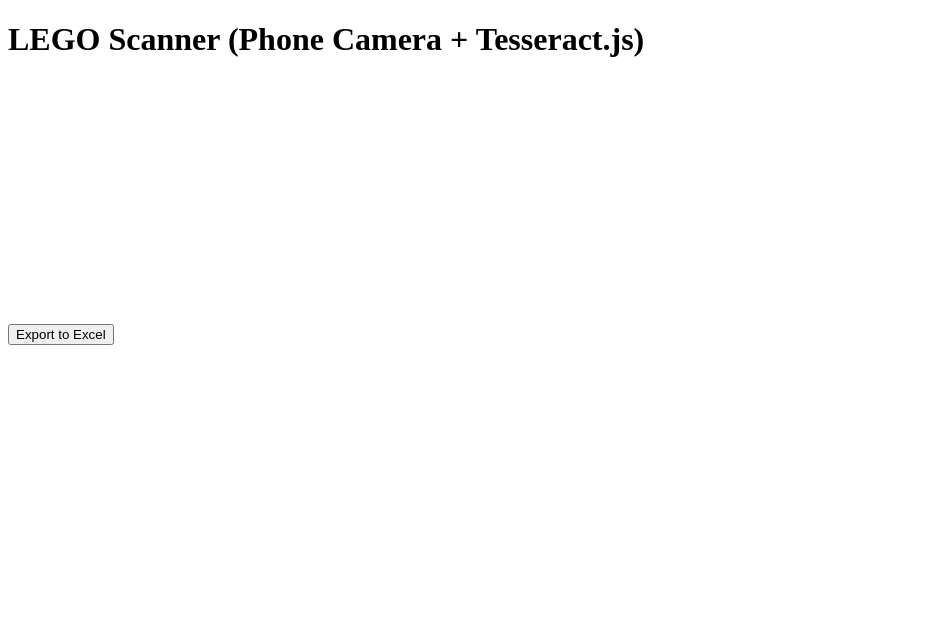
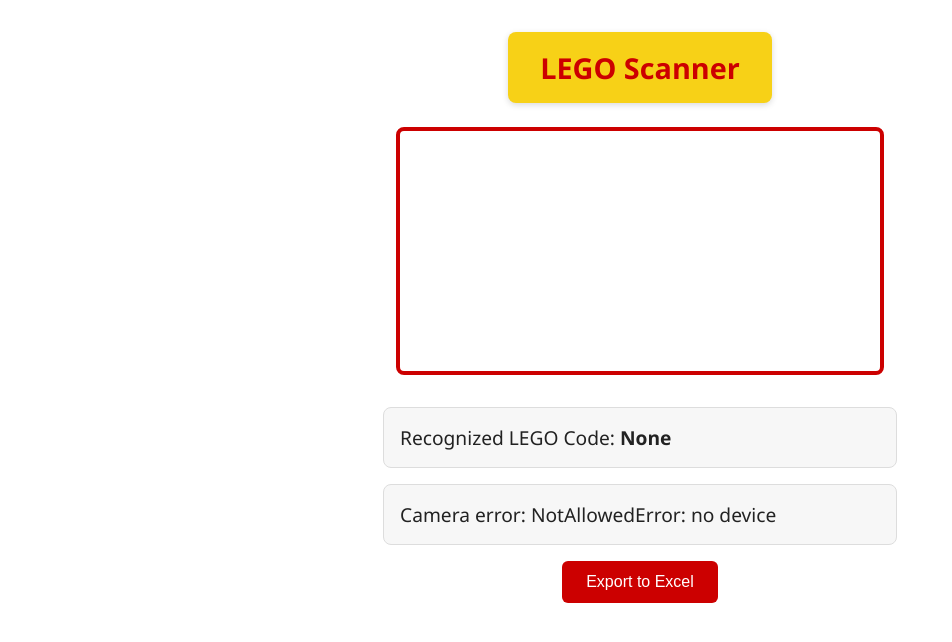
Before and after one commit to Palomita2222/Test_Legoscan.ai, a Flask app: page / in a window 1280 px wide. Shown: the top 642 px of the page, without its empty margins (0-952 px from the left). Run offline with Flask 3, Linux system fonts and the light colour scheme; some libraries are stand-ins or nearby versions.

Commit message:
Update index.html

```diff
--- a/templates/index.html
+++ b/templates/index.html
@@ -1,64 +1,156 @@
 <!DOCTYPE html>
-<html>
+<html lang="en">
 <head>
+  <meta charset="UTF-8">
+  <meta name="viewport" content="width=device-width, initial-scale=1">
   <title>LEGO Scanner</title>
-    <script src="https://cdn.jsdelivr.net/npm/tesseract.js@4"></script>
+  <style>
+    body {
+      margin: 0;
+      font-family: 'Segoe UI', sans-serif;
+      background-color: #fff;
+      color: #222;
+      display: flex;
+      flex-direction: column;
+      align-items: center;
+      padding: 2rem;
+    }
+
+    header {
+      background-color: #f7d117; /* LEGO yellow */
+      color: #c00; /* LEGO red */
+      padding: 1rem 2rem;
+      font-size: 1.8rem;
+      font-weight: bold;
+      text-align: center;
+      border-radius: 8px;
+      margin-bottom: 1.5rem;
+      box-shadow: 0 2px 6px rgba(0, 0, 0, 0.15);
+    }
+
+    video {
+      width: 100%;
+      max-width: 480px;
+      border: 4px solid #c00;
+      border-radius: 8px;
+      margin-bottom: 1rem;
+    }
+
+    .output {
+      font-size: 1.2rem;
+      margin-top: 1rem;
+      background: #f7f7f7;
+      padding: 1rem;
+      border-radius: 8px;
+      max-width: 480px;
+      width: 100%;
+      text-align: left;
+      border: 1px solid #ddd;
+      white-space: pre-wrap;
+    }
+
+    button {
+      background-color: #c00;
+      color: white;
+      border: none;
+      padding: 0.75rem 1.5rem;
+      border-radius: 6px;
+      font-size: 1rem;
+      cursor: pointer;
+      margin-top: 1rem;
+    }
+
+    button:hover {
+      background-color: #a00;
+    }
+
+    @media (max-width: 600px) {
+      header {
+        font-size: 1.4rem;
+        padding: 1rem;
+      }
+    }
+  </style>
 </head>
 <body>
-    <h1>LEGO Scanner (Phone Camera + Tesseract.js)</h1>
+  <header>LEGO Scanner</header>
 
-    <video id="video" width="320" height="240" autoplay></video>
-    <canvas id="canvas" width="320" height="240" style="display:none;"></canvas>
-    <br>
+  <video id="camera" autoplay playsinline></video>
+
+  <div class="output" id="result">Recognized LEGO Code: <strong>None</strong></div>
+  <div class="output" id="debug">Debug Log: Waiting for input...</div>
+
   <button onclick="exportData()">Export to Excel</button>
-    <pre id="log"></pre>
 
+  <script src="https://cdn.jsdelivr.net/npm/tesseract.js@4.0.2/dist/tesseract.min.js"></script>
   <script>
-        const video = document.getElementById('video');
-        const canvas = document.getElementById('canvas');
-        const log = document.getElementById('log');
-        const context = canvas.getContext('2d');
-        const scannedIDs = new Set();
+    const seenCodes = new Set();
+    const output = document.getElementById("result");
+    const debug = document.getElementById("debug");
+    const video = document.getElementById("camera");
+    let scanning = true;
+    let interval;
 
-        async function startCamera() {
-            const stream = await navigator.mediaDevices.getUserMedia({ video: true });
+    // Start camera
+    navigator.mediaDevices.getUserMedia({ video: { facingMode: "environment" } })
+      .then(stream => {
         video.srcObject = stream;
-        }
+        interval = setInterval(scanFrame, 2500);
+      })
+      .catch(err => {
+        debug.textContent = "Camera error: " + err;
+      });
 
-        async function scanFrame() {
-            context.drawImage(video, 0, 0, canvas.width, canvas.height);
-            const { data: { text } } = await Tesseract.recognize(canvas, 'eng');
+    function scanFrame() {
+      if (!scanning) return;
+      const canvas = document.createElement("canvas");
+      canvas.width = video.videoWidth;
+      canvas.height = video.videoHeight;
+      const ctx = canvas.getContext("2d");
+      ctx.drawImage(video, 0, 0);
 
-            const match = text.match(/\b\d{3,7}\b/);  // LEGO ID (numbers only)
-            if (match) {
-                const legoID = match[0];
-                if (!scannedIDs.has(legoID)) {
-                    scannedIDs.add(legoID);
-                    log.innerText += `🧱 Scanned: ${legoID}\n`;
-
-                    const response = await fetch('/submit_code', {
+      Tesseract.recognize(canvas, 'eng', {
+        tessedit_char_whitelist: '0123456789'
+      })
+      .then(result => {
+        const text = result.data.text.trim().match(/\d{4,}/g); // Only 4+ digit numbers
+        if (text) {
+          text.forEach(code => {
+            if (!seenCodes.has(code)) {
+              seenCodes.add(code);
+              output.innerHTML = `Recognized LEGO Code: <strong>${code}</strong>`;
+              debug.innerText = "Detected new code: " + code;
+              fetch('/price', {
                 method: 'POST',
                 headers: { 'Content-Type': 'application/json' },
-                        body: JSON.stringify({ lego_id: legoID })
+                body: JSON.stringify({ code: code })
+              })
+              .then(res => res.json())
+              .then(data => {
+                debug.innerText += `\nLego Set: ${data.name}\nAvg Price: ${data.price}`;
+              })
+              .catch(err => {
+                debug.innerText += "\nAPI error: " + err;
               });
-
-                    const data = await response.json();
-                    if (response.ok) {
-                        log.innerText += `✅ ${data.name} | Avg Price: $${data.avg_price}\n\n`;
-                    } else {
-                        log.innerText += `❌ ${data.error || 'Failed to fetch'}\n\n`;
             }
+          });
         }
-            }
-
-            setTimeout(scanFrame, 2000); // Scan every 2 seconds
+      })
+      .catch(err => {
+        debug.innerText = "OCR error: " + err;
+      });
     }
 
     function exportData() {
-            window.location.href = '/export';
+      fetch("/export", { method: "POST" })
+        .then(res => res.blob())
+        .then(blob => {
+          const link = document.createElement("a");
+          link.href = window.URL.createObjectURL(blob);
+          link.download = "lego_prices.xlsx";
+          link.click();
+        });
     }
-
-        startCamera().then(scanFrame);
   </script>
 </body>
 </html>
```
Lines whose indentation alone changed are shown as unchanged.
